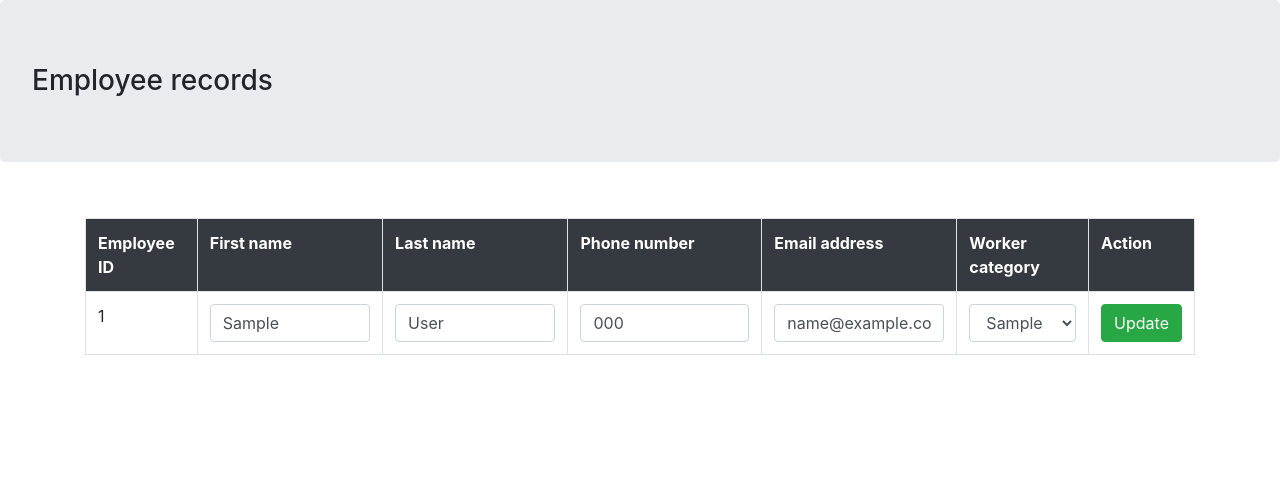
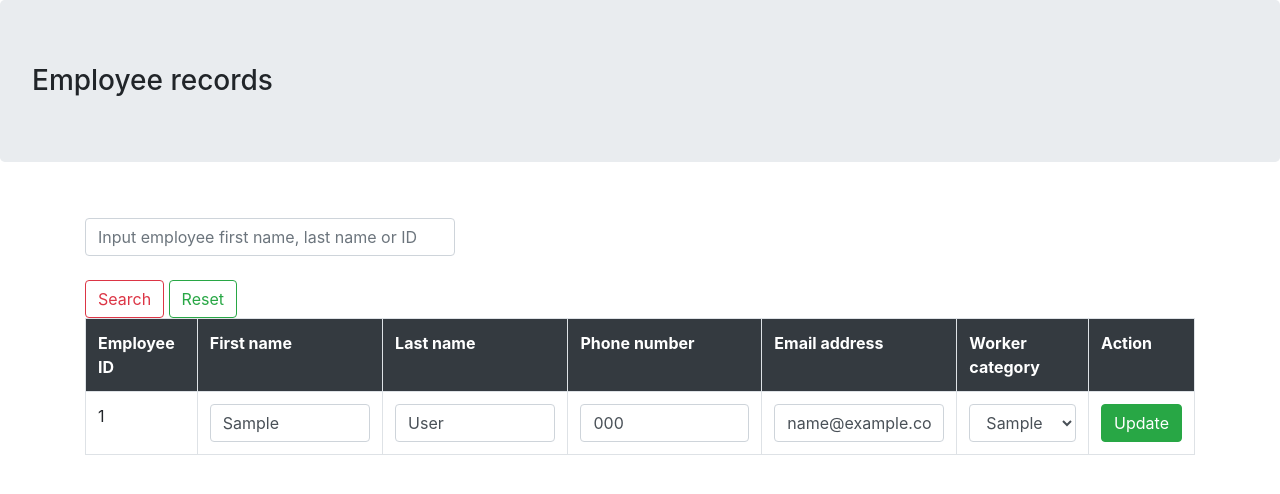
Before and after one commit to gray-huntr/olive_restaurant, a Flask app: page /employee_records in a window 1280 px wide. Shown: the part 76-570 px from the top of the page. Run offline with Flask 3, Linux system fonts and the light colour scheme; tables that the repository leaves empty or names only in its code hold one stand-in row (values such as "Sample post").

Commit message:
search functionality added to employee records

```diff
--- a/app/templates/admin/employee_records.html
+++ b/app/templates/admin/employee_records.html
@@ -10,6 +10,13 @@
 
 <div class="container">
     {% include 'flash_message.html'%}
+    <form action="/employee_search" method="post">
+        <input type="text" name="search_term" required placeholder="Input employee first name, last name or ID"
+               class="form-control col-md-4">
+        <br>
+        <button class="btn btn-outline-danger">Search</button>
+        <a href="/employee_records" class="btn btn-outline-success">Reset</a>
+    </form>
     <table class="table table-striped table-bordered">
         <tr class="text-white bg-dark">
             <th>Employee ID</th>
```
Also changed, not shown: 1 other file.
